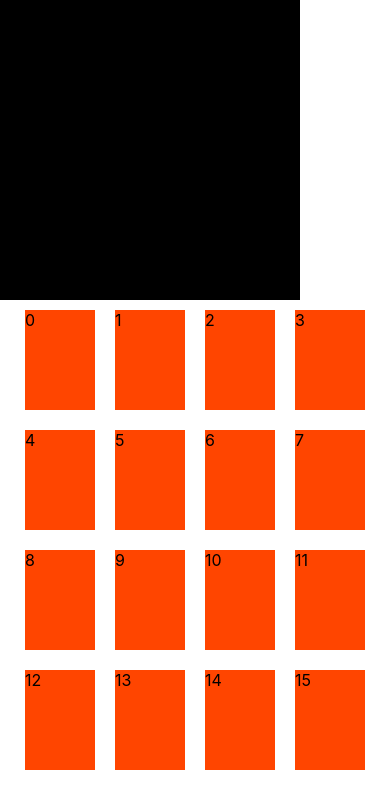
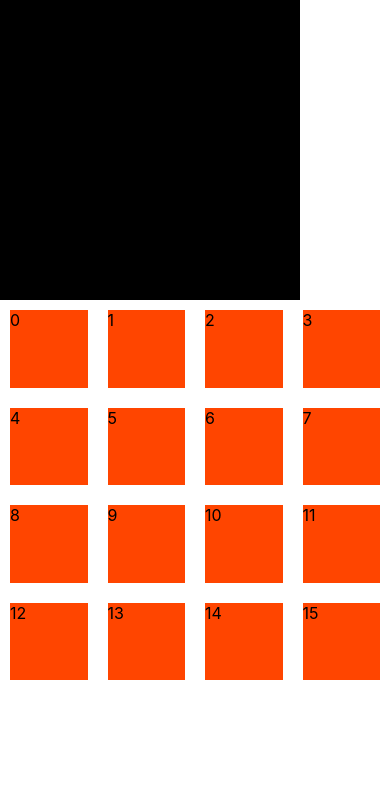
Before and after one commit to psych0sykes/bread-v1, a React (Create React App) app: page / in a window 390 px wide. Shown: the top 808 px of the page. Built offline with nearby package versions, Linux system fonts and the light colour scheme.

Commit message:
Made the pads in the pad component responsive to the viewport.

```diff
--- a/src/components/Pad/index.js
+++ b/src/components/Pad/index.js
@@ -22,8 +22,6 @@ function Pad(props) {
 
     const padStyle = {
         backgroundColor: "orangered",
-        width: "25%",
-        height: "100px"
 
     }
 
--- a/src/components/Pad/style.css
+++ b/src/components/Pad/style.css
@@ -1,6 +1,8 @@
 .pad {
     margin: 10px;
-    flex: 0 1 calc(20% - 8px)
+    flex: 0 1 calc(25% - 20px);
+    width: 25%;
+    height: calc(25vw - 20px);
 }
 .padComponent {
     display: flex;
```
